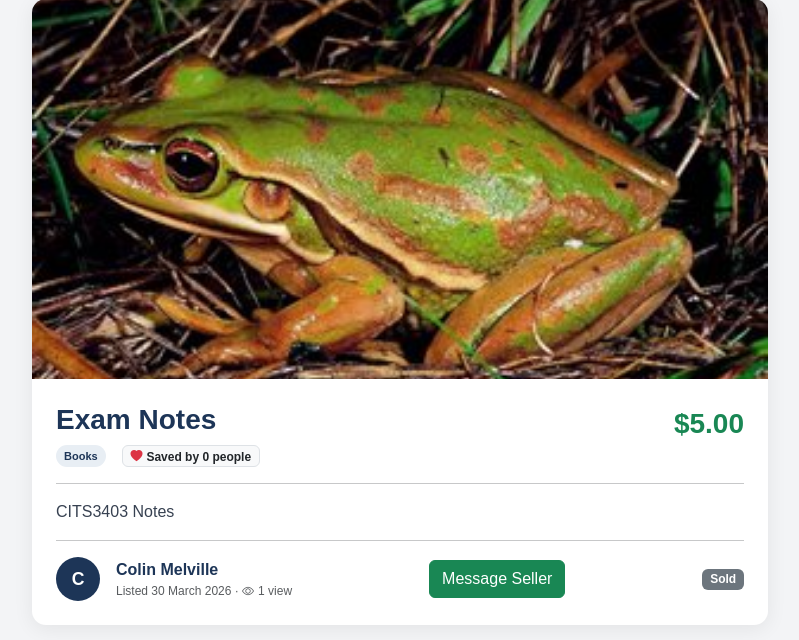
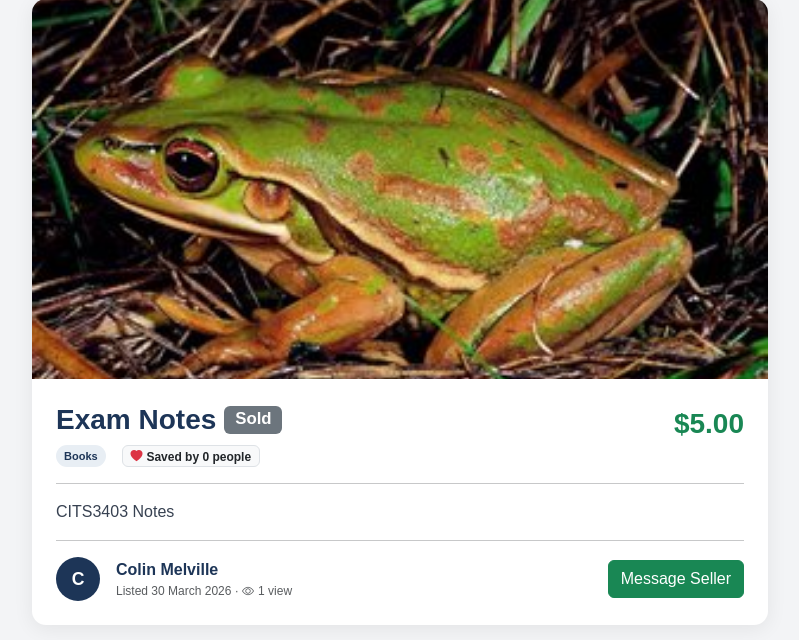
Before and after one commit to joakee/cits3403-project, a Flask app: page /listings/1 in a window 1280 px wide. Shown: the part 144-784 px from the top of the page, without its empty margins (240-1039 px from the left). Run offline with Flask 3, Linux system fonts and the light colour scheme; data comes from the database, SQL or seed files in the repository; both versions use the stored data as it was after the commit; some libraries are stand-ins or nearby versions.

Commit message:
feat: move stock availability badges to listing title header in detail view

```diff
--- a/app/templates/listings/detail.html
+++ b/app/templates/listings/detail.html
@@ -20,7 +20,20 @@
             <div class="card-body p-4">
                 <div class="d-flex align-items-start justify-content-between gap-3 flex-wrap">
                     <div>
-                        <h3 class="fw-bold mb-1" style="color:#1d3557;">{{ listing.title }}</h3>
+                        <h3 class="fw-bold mb-1 d-flex align-items-center gap-2 flex-wrap" style="color:#1d3557;">
+                            {{ listing.title }}
+                            {% if listing.stock_quantity is not none and listing.is_active %}
+                                {% if listing.stock_quantity == 0 %}
+                                    <span class="badge bg-danger" style="font-size:0.6em;"><i class="bi bi-x-circle me-1"></i>Out of stock</span>
+                                {% elif listing.stock_quantity <= 5 %}
+                                    <span class="badge bg-warning text-dark" style="font-size:0.6em;"><i class="bi bi-exclamation-triangle me-1"></i>Only {{ listing.stock_quantity }} left!</span>
+                                {% else %}
+                                    <span class="badge bg-success" style="font-size:0.6em;"><i class="bi bi-check-circle me-1"></i>{{ listing.stock_quantity }} in stock</span>
+                                {% endif %}
+                            {% elif not listing.is_active %}
+                                <span class="badge bg-secondary" style="font-size:0.6em;">Sold</span>
+                            {% endif %}
+                        </h3>
                         <div class="d-flex align-items-center gap-3 mt-2">
                             <span class="category-badge">{{ listing.category|title }}</span>
                             {% if current_user.is_authenticated and current_user.id != listing.seller_id %}
@@ -46,19 +59,6 @@
                 <p style="white-space: pre-wrap; color:#374151;">{{ listing.description }}</p>
 
                 <hr>
-
-                <!-- Stock badge -->
-                {% if listing.stock_quantity is not none and listing.is_active %}
-                <div class="mb-3">
-                    {% if listing.stock_quantity == 0 %}
-                        <span class="badge bg-danger fs-6"><i class="bi bi-x-circle me-1"></i>Out of stock</span>
-                    {% elif listing.stock_quantity <= 5 %}
-                        <span class="badge bg-warning text-dark fs-6"><i class="bi bi-exclamation-triangle me-1"></i>Only {{ listing.stock_quantity }} left</span>
-                    {% else %}
-                        <span class="badge bg-success fs-6"><i class="bi bi-check-circle me-1"></i>{{ listing.stock_quantity }} in stock</span>
-                    {% endif %}
-                </div>
-                {% endif %}
 
                 <!-- Seller info -->
                 <div class="d-flex align-items-center gap-3">
@@ -91,9 +91,6 @@
                     </a>
                     {% else %}
                     <p class="text-muted ms-auto">This is your listing</p>
-                    {% endif %}
-                    {% if not listing.is_active %}
-                        <span class="badge bg-secondary ms-auto">Sold</span>
                     {% endif %}
                 </div>
 
```
Also changed, not shown: marketplace.db.
